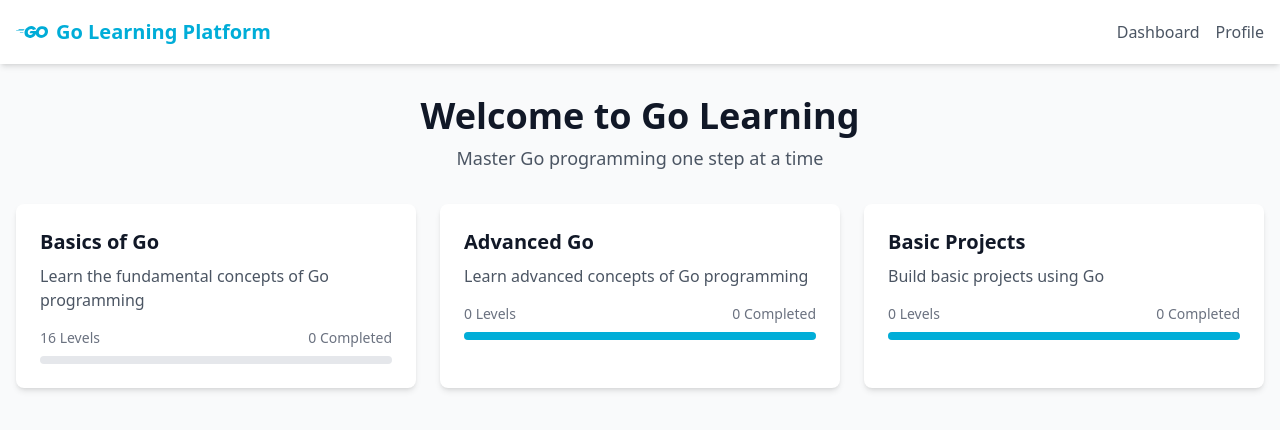
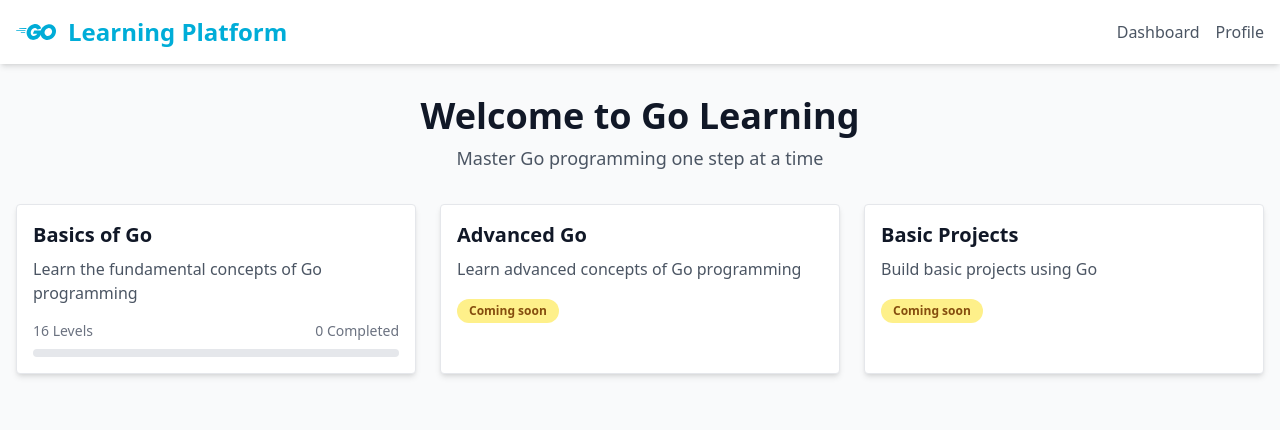
Before and after one commit to namantam1/go-learning, a React (Vite) app: page / in a window 1280 px wide. Shown: the top 430 px of the page. Built offline with nearby package versions, Linux system fonts and the light colour scheme; no server answers.

Commit message:
refactor Dashboard and Navbar components for improved layout and accessibility; update Profile component to filter user progress

```diff
--- a/src/components/Dashboard.jsx
+++ b/src/components/Dashboard.jsx
@@ -38,14 +38,19 @@ function Dashboard() {
         {modules.map((module) => {
           const moduleProgress = progress.find(p => p.moduleId === module.id) || { completed: 0, total: module.levels };
 
+          // Render a clickable Link when module has levels, otherwise a non-clickable div
+          const Container = module.levels > 0 ? Link : 'div';
+          const containerProps = module.levels > 0 ? { to: `/module/${module.id}` } : {};
+
           return (
-            <Link
+            <Container
               key={module.id}
-              to={`/module/${module.id}`}
-              className="card hover:shadow-lg transition-shadow"
+              {...containerProps}
+              className="card hover:shadow-lg transition-shadow p-4 border rounded"
             >
               <h2 className="text-xl font-semibold text-gray-900">{module.title}</h2>
               <p className="mt-2 text-gray-600">{module.description}</p>
+              {module.levels > 0 ? (
                 <div className="mt-4">
                   <div className="flex justify-between text-sm text-gray-500">
                     <span>{moduleProgress.total} Levels</span>
@@ -60,7 +65,14 @@ function Dashboard() {
                     />
                   </div>
                 </div>
-            </Link>
+              ) : (
+                <div className="mt-4">
+                  <span className="inline-block px-3 py-1 text-xs font-semibold text-yellow-800 bg-yellow-200 rounded-full">
+                    Coming soon
+                  </span>
+                </div>
+              )}
+            </Container>
           );
         })}
       </div>
--- a/src/components/Navbar.jsx
+++ b/src/components/Navbar.jsx
@@ -5,9 +5,9 @@ function Navbar() {
     <nav className="bg-white shadow-md">
       <div className="container mx-auto px-4">
         <div className="flex justify-between items-center h-16">
-          <Link to="/" className="flex items-center space-x-2">
-            <img src="/go-logo.svg" alt="Go Logo" className="h-8 w-8" />
-            <span className="text-xl font-bold text-go-blue">Go Learning Platform</span>
+          <Link to="/" className="flex items-center space-x-3">
+            <img src="/go-logo.svg" alt="Go Logo" className="h-10 w-10 object-contain" />
+            <span className="text-2xl font-extrabold text-go-blue">Learning Platform</span>
           </Link>
           <div className="flex items-center space-x-4">
             <Link to="/" className="text-gray-600 hover:text-go-blue">Dashboard</Link>
--- a/src/components/Profile.jsx
+++ b/src/components/Profile.jsx
@@ -12,8 +12,9 @@ function Profile() {
         const data = await response.json();
 
         // Get progress from localStorage
-        const savedProgress = getUserProgress();
+        const savedProgress = getUserProgress().filter(p => p.total);
 
+        console.log('savedProgress:', savedProgress);
         setUser({
           ...data.user,
           progress: savedProgress
```
Lines whose indentation alone changed are shown as unchanged.
